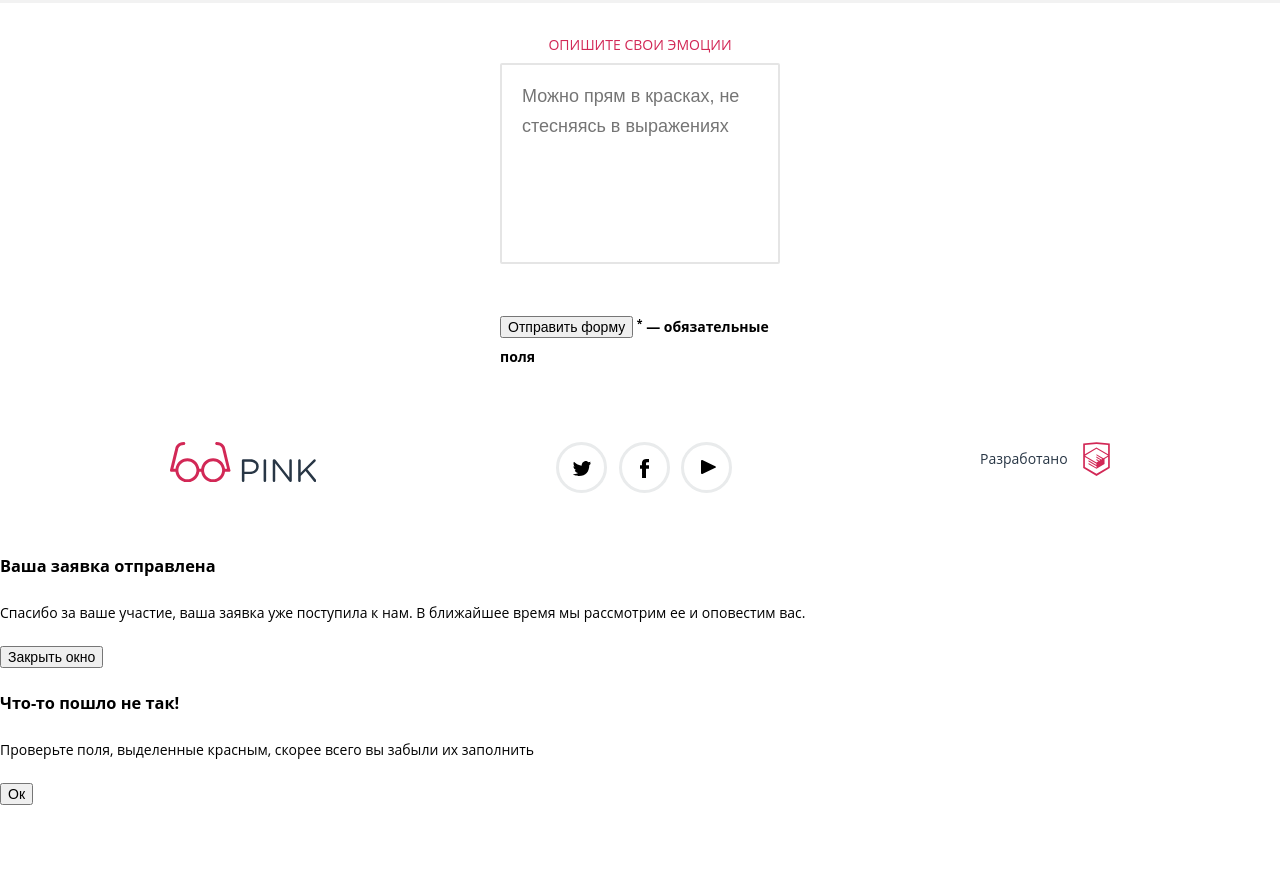
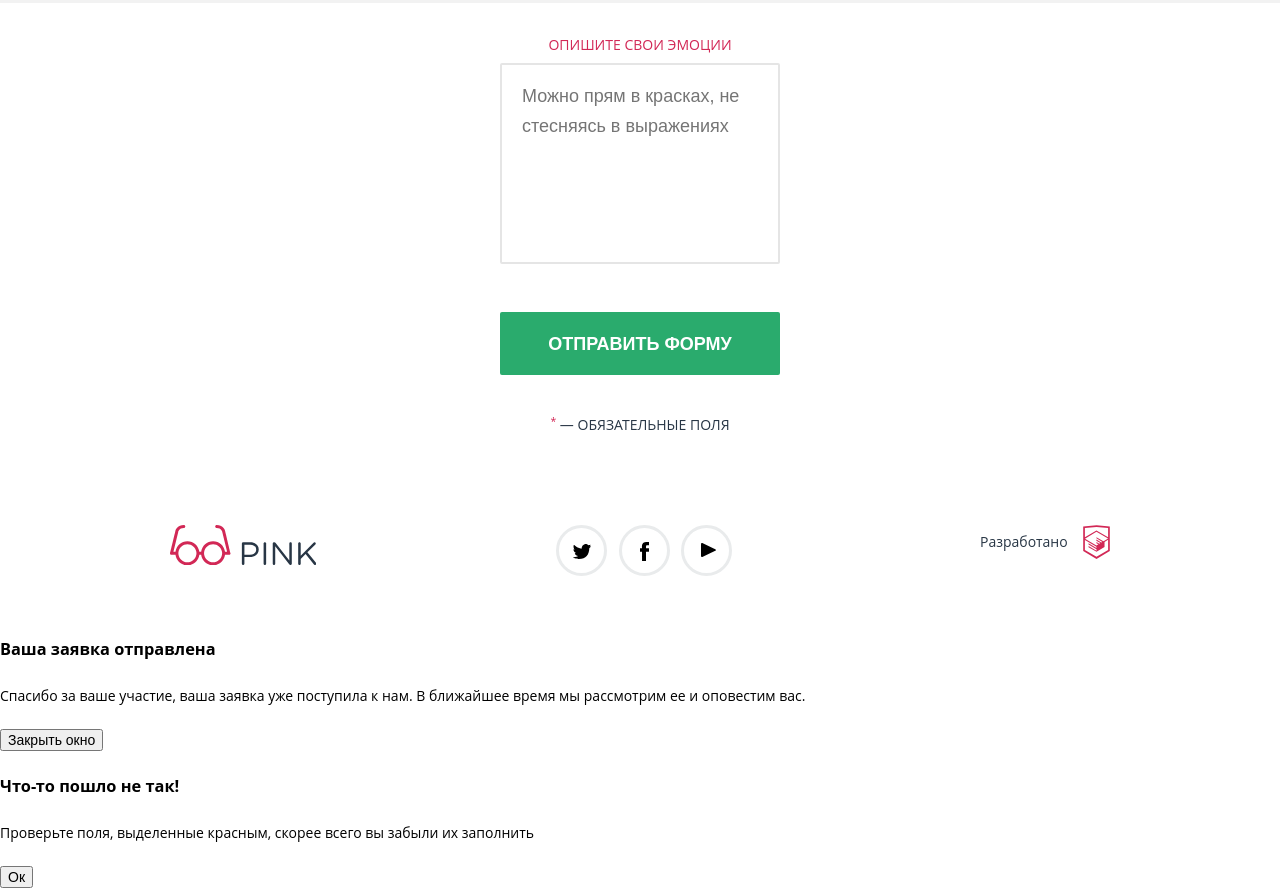
Before and after one commit to ozz-rjq/pink-adaptive, a website: page app/form.html in a window 1280 px wide. Shown: the part 2230-3122 px from the top of the page. Before the commit the page ends 3039 px from the top, so only its background shows below. Drawn offline with Linux system fonts and the light colour scheme.

Commit message:
Form btn main stylization

```diff
--- a/app/form.html
+++ b/app/form.html
@@ -161,8 +161,8 @@
 
 			<div class="form__wrapper">
 				<fieldset class="form__fieldset">
-					<button class="form-btn form__submit" type="submit">Отправить форму</button>
-					<b><sup>*</sup> — обязательные поля</b>
+					<button class="form-btn  form__submit" type="submit">Отправить форму</button>
+					<b class="form__info"><sup>*</sup> — обязательные поля</b>
 				</fieldset>
 			</div>
 		</form>
--- /dev/null
+++ b/app/sass/blocks/form-btn.scss
@@ -0,0 +1,40 @@
+.form-btn{
+	box-sizing: border-box;
+	width: 100%;
+	padding-top: 17px;
+	padding-bottom: 16px;
+
+	font-size: 18px;
+	line-height: 30px;
+	font-weight: 700;
+	text-transform: uppercase;
+	color: #fff;
+
+	background-color: #2aab6d;
+	border-radius: 2px;
+	border: none;
+
+	&:hover{
+		cursor: pointer;
+
+		background-color: #1c9b5e;
+	}
+
+	&:active{
+		color: rgba(#fff, 0.3);
+	}
+}
+
+.form-btn--disabled{
+	background-color: #e5e5e5;
+
+	&:hover{
+		cursor: default;
+
+		background-color: #e5e5e5;
+	}
+
+	&:active{
+		color: #fff;
+	}
+}
--- a/app/sass/blocks/form.scss
+++ b/app/sass/blocks/form.scss
@@ -228,3 +228,20 @@
 		outline: none;
 	}
 }
+
+.form__info{
+	display: block;
+	margin-top: 35px;
+	margin-bottom: 15px;
+
+	font-size: 14px;
+	line-height: 30px;
+	font-weight: 400;
+	text-transform: uppercase;
+	text-align: center;
+	color: #283645;
+
+	sup{
+		color: $pink;
+	}
+}
--- a/app/sass/style.scss
+++ b/app/sass/style.scss
@@ -6,10 +6,11 @@
 @import "blocks/page-header.scss";
 @import "blocks/main-nav.scss";
 @import "blocks/social.scss";
+@import "blocks/download-btn.scss";
 @import "blocks/like-btn.scss";
+@import "blocks/form-btn.scss";
 @import "blocks/button.scss";
 @import "blocks/promo.scss";
-@import "blocks/download-btn.scss";
 @import "blocks/offers.scss";
 @import "blocks/effect.scss";
 @import "blocks/reviews.scss";
```
Also changed, not shown: app/css/style.css, app/css/style.min.css.
